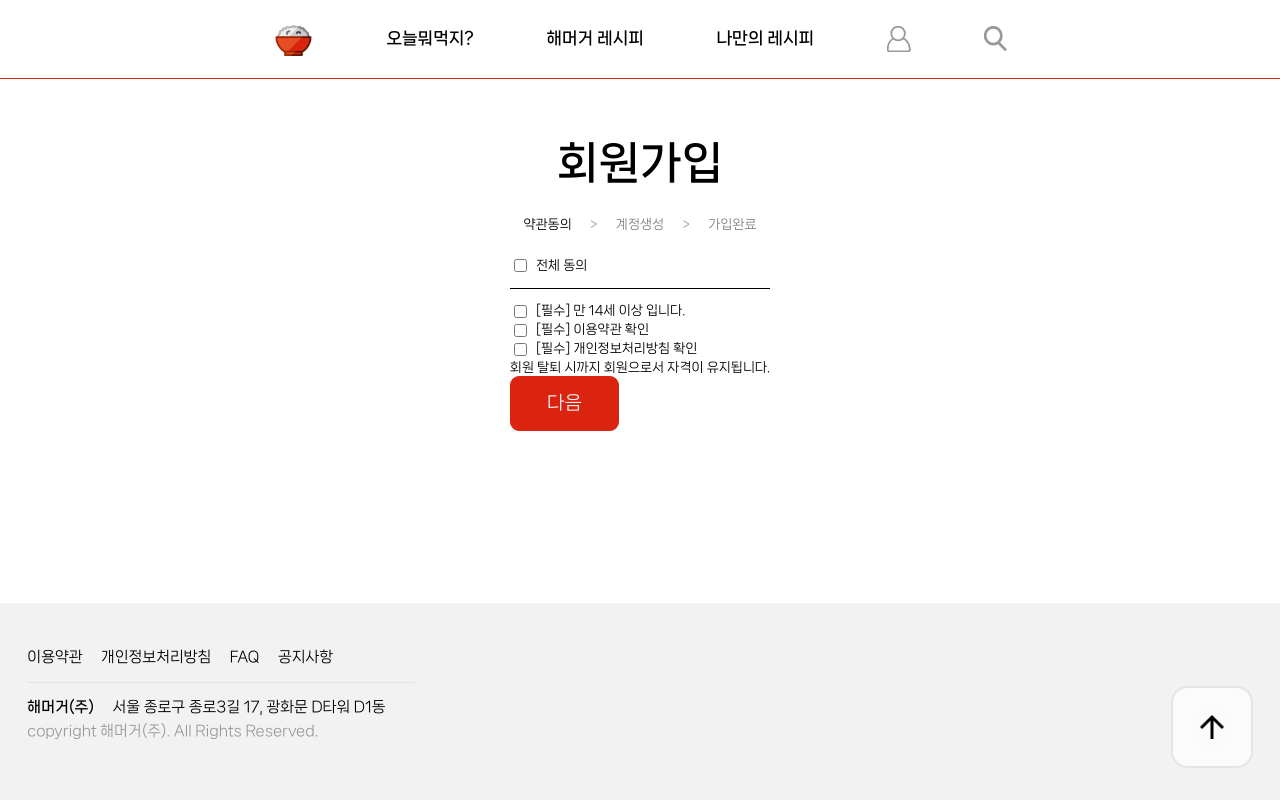
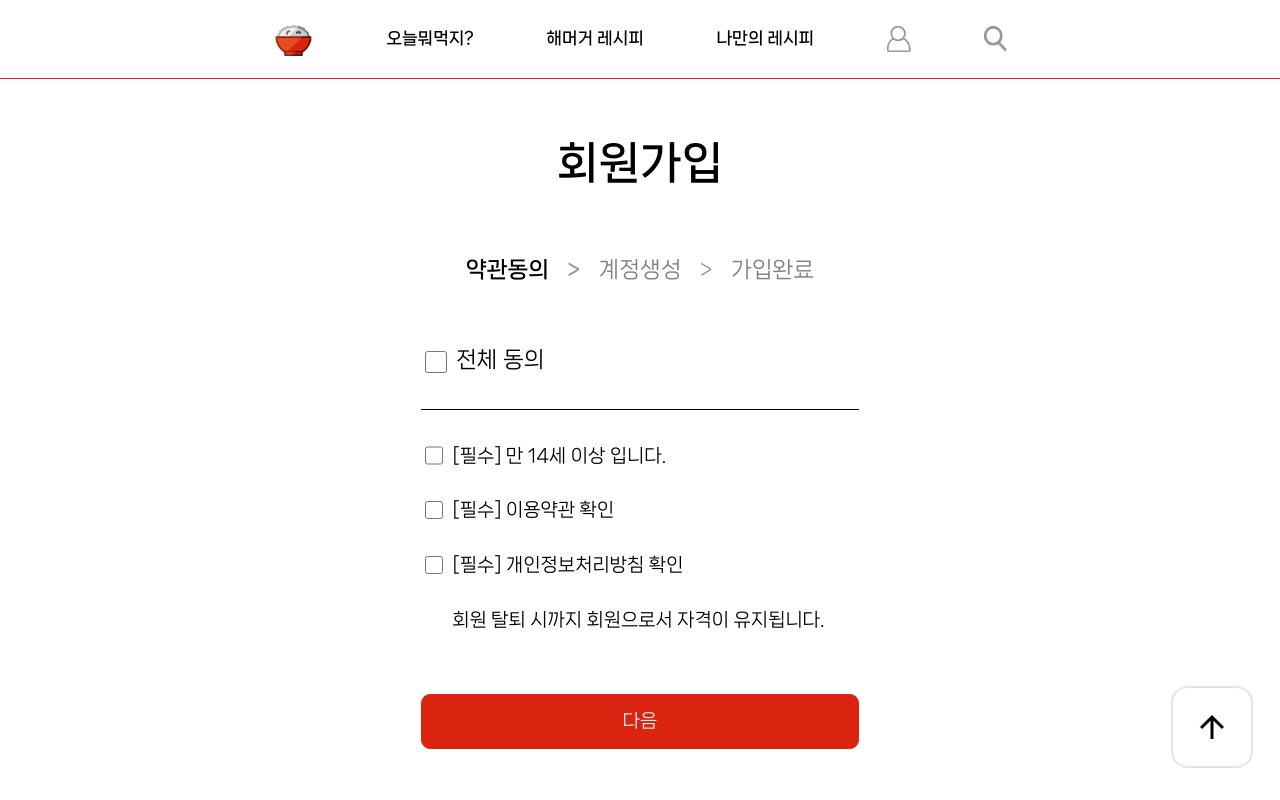
Before and after one commit to FRONTENDSCHOOL9/Hae-meo-geo, a React (Vite) app: page /user/signupStepOne in a window 1280 px wide. Shown: the top 800 px of the page. Built offline with nearby package versions, Linux system fonts and the light colour scheme; no server answers.

Commit message:
design. css추가

```diff
--- a/src/components/Signup/SignupSteps.jsx
+++ b/src/components/Signup/SignupSteps.jsx
@@ -1,5 +1,5 @@
 import styles from "./SignupSteps.module.css";
-import PropTypes from 'prop-types';
+import PropTypes from "prop-types";
 
 SignupSteps.propTypes = {
   children: PropTypes.node.isRequired,
@@ -10,20 +10,21 @@ SignupStepsItem.propTypes = {
   color: PropTypes.string,
 };
 
-export function SignupSteps({children}){
-  const {steps} = styles;
+export function SignupSteps({ children }) {
+  const { steps } = styles;
 
-  return(
-    <ul className={steps}>{children}</ul>
-  )
+  return <ul className={steps}>{children}</ul>;
 }
 
 export function SignupStepsItem({
   children,
   color = "gray",
-}){
-  const {step} = styles;
-  return(
-    <li className={step} style={{ color: color }}>{children}</li>
-  )
+  fontWeight = "normal",
+}) {
+  const { step } = styles;
+  return (
+    <li className={step} style={{ color: color, fontWeight: fontWeight }}>
+      {children}
+    </li>
+  );
 }
--- a/src/components/Signup/SignupSteps.module.css
+++ b/src/components/Signup/SignupSteps.module.css
@@ -1,17 +1,19 @@
-.steps{
+.steps {
   display: flex;
   gap: 2rem;
+  font-size: 2.4rem;
 }
 
-.black{
+.black {
   color: var(--color-black);
+  font-weight: bold;
 }
 
-.gray{
+.gray {
   color: var(--color-gray-100);
 }
 
-.step:not(:last-child)::after{
+.step:not(:last-child)::after {
   content: ">";
   color: var(--color-gray-100);
   margin-left: 2rem;
--- a/src/components/login/LoginLayout.module.css
+++ b/src/components/login/LoginLayout.module.css
@@ -1,15 +1,21 @@
-.wrapper{
-  width: 100%;
+.wrapper {
   display: flex;
   flex-direction: column;
   align-items: center;
-
 }
 
-.inner{
+.inner {
   width: 48rem;
   display: flex;
   flex-direction: column;
   align-items: center;
-  gap: 2.4rem;
+  gap: 6.6rem;
+  box-sizing: border-box;
 }
+
+/* form {
+  width: 100%;
+  display: flex;
+  flex-direction: column;
+  gap: 4.5rem;
+} */
--- a/src/pages/user/Signup.jsx
+++ b/src/pages/user/Signup.jsx
@@ -1,19 +1,31 @@
 import { LinkButton } from "@components/Button/Button";
 import Title from "@components/Title/Title";
 import LoginLayout from "@components/login/LoginLayout";
+import styles from "./Signup.module.css";
 
-function Signup(){
+function Signup() {
+  const { subtitle, form } = styles;
   return (
     <>
       <LoginLayout>
         <Title>회원가입</Title>
-        <p>배달음식은 그만! 함께 밥 <strong>해머거</strong>요 :-)</p>
-        <form>
-          <LinkButton to={'/user/SignupStepOne'} type="button" color="primary" size="large" filled="filled">이메일 주소로 회원가입</LinkButton>
+        <p className={subtitle}>
+          배달음식은 그만! 함께 밥 <strong>해머거</strong>요 :-)
+        </p>
+        <form className={form}>
+          <LinkButton
+            to={"/user/SignupStepOne"}
+            type="button"
+            color="primary"
+            size="large"
+            filled="filled"
+          >
+            이메일 주소로 회원가입
+          </LinkButton>
         </form>
       </LoginLayout>
     </>
-  )
+  );
 }
 
 export default Signup;
--- /dev/null
+++ b/src/pages/user/Signup.module.css
@@ -0,0 +1,60 @@
+/* login */
+.login input[type="checlbox"] {
+  width: 1.4rem;
+  height: 1.4rem;
+}
+
+.login label {
+  font-size: 1.2rem;
+}
+
+.form {
+  width: 100%;
+  display: flex;
+  flex-direction: column;
+  justify-content: center;
+  gap: 1.2rem;
+}
+
+/* signup */
+.signup p,
+label {
+  font-size: 2rem;
+}
+
+.subtitle {
+  font-size: 2.4rem;
+}
+
+.checkbox {
+  width: 2rem;
+  height: 2rem;
+}
+
+.signup fieldset {
+  margin-bottom: 2rem;
+}
+
+.checkbox-large {
+  width: 2.4rem;
+  height: 2.4rem;
+  margin-bottom: 0;
+}
+
+.signup hr {
+  width: 100%;
+  height: 1px;
+  background-color: var(--color-black-100);
+  border: unset;
+  margin: 0.4rem 0 2.4rem;
+}
+
+.signup p:last-of-type {
+  margin-left: 3.4rem;
+  margin-bottom: 5.6rem;
+}
+
+.form{
+  width: 100%;
+  display: flex;
+}
--- a/src/pages/user/SignupStepOne.jsx
+++ b/src/pages/user/SignupStepOne.jsx
@@ -3,77 +3,117 @@ import { SignupSteps, SignupStepsItem } from "@components/Signup/SignupSteps";
 import Title from "@components/Title/Title";
 import LoginLayout from "@components/login/LoginLayout";
 import { useRef, useState } from "react";
-import { useNavigate } from 'react-router-dom';
+import { useNavigate } from "react-router-dom";
+import styles from "./Signup.module.css";
 
-function SignupStepOne(){
+function SignupStepOne() {
+  const {form} = styles;
   const [allChecked, setAllChecked] = useState(false);
+  const { subtitle, checkbox } = styles;
   const checkboxesRef = useRef([]);
   const navigate = useNavigate();
   const handleAllCheckboxChange = (e) => {
     const isChecked = e.target.checked;
     setAllChecked(isChecked);
 
-    checkboxesRef.current.forEach(checkboxRef => {
+    checkboxesRef.current.forEach((checkboxRef) => {
       checkboxRef.checked = isChecked;
     });
   };
 
   const handleRequiredCheckboxChange = () => {
-    const areAllRequiredChecked = Array.from(document.querySelectorAll('input[type="checkbox"]'))
-      .filter(checkbox => checkbox.getAttribute('data-required') === 'true')
-      .every(checkbox => checkbox.checked);
+    const areAllRequiredChecked = Array.from(
+      document.querySelectorAll('input[type="checkbox"]'),
+    )
+      .filter((checkbox) => checkbox.getAttribute("data-required") === "true")
+      .every((checkbox) => checkbox.checked);
 
     setAllChecked(areAllRequiredChecked);
   };
 
   const handleNextButtonClick = () => {
-    const anyCheckboxUnchecked = checkboxesRef.current.some(checkbox => !checkbox.checked);
+    const anyCheckboxUnchecked = checkboxesRef.current.some(
+      (checkbox) => !checkbox.checked,
+    );
 
-    anyCheckboxUnchecked ? alert("[필수] 항목에 체크해주세요") : navigate("/user/signupStepTwo");
+    anyCheckboxUnchecked
+      ? alert("[필수] 항목에 체크해주세요")
+      : navigate("/user/signupStepTwo");
   };
 
-  return(
+  return (
     <>
       <LoginLayout>
         <Title>회원가입</Title>
 
         <SignupSteps>
-        <SignupStepsItem color="black">약관동의</SignupStepsItem>
+          <SignupStepsItem color="black" fontWeight="bold">
+            약관동의
+          </SignupStepsItem>
           <SignupStepsItem>계정생성</SignupStepsItem>
           <SignupStepsItem>가입완료</SignupStepsItem>
         </SignupSteps>
 
-      <form>
+        <form className={`${styles.signup} ${form}`}>
           <fieldset>
-          <input type="checkbox" id="agreeAll" checked={allChecked}
-              onChange={handleAllCheckboxChange} />
-          <label htmlFor="agreeAll">전체 동의</label>
+            <input
+              type="checkbox"
+              id="agreeAll"
+              checked={allChecked}
+              onChange={handleAllCheckboxChange}
+              className={styles["checkbox-large"]}
+            />
+            <label className={subtitle} htmlFor="agreeAll">
+              전체 동의
+            </label>
           </fieldset>
           <hr />
           <fieldset>
-          <input type="checkbox" id="ageCheck" data-required="true"
-              ref={(el) => checkboxesRef.current[0] = el}
-          onChange={handleRequiredCheckboxChange} />
+            <input
+              type="checkbox"
+              id="ageCheck"
+              data-required="true"
+              ref={(el) => (checkboxesRef.current[0] = el)}
+              onChange={handleRequiredCheckboxChange}
+              className={checkbox}
+            />
             <label htmlFor="ageCheck">[필수] 만 14세 이상 입니다.</label>
           </fieldset>
           <fieldset>
-          <input type="checkbox" id="termsCheck" data-required="true"
-              ref={(el) => checkboxesRef.current[1] = el}
-          onChange={handleRequiredCheckboxChange} />
+            <input
+              type="checkbox"
+              id="termsCheck"
+              data-required="true"
+              ref={(el) => (checkboxesRef.current[1] = el)}
+              onChange={handleRequiredCheckboxChange}
+              className={checkbox}
+            />
             <label htmlFor="termsCheck">[필수] 이용약관 확인</label>
           </fieldset>
           <fieldset>
-          <input type="checkbox" id="privacyCheck" data-required="true"
-              ref={(el) => checkboxesRef.current[2] = el}
-          onChange={handleRequiredCheckboxChange} />
+            <input
+              type="checkbox"
+              id="privacyCheck"
+              data-required="true"
+              ref={(el) => (checkboxesRef.current[2] = el)}
+              onChange={handleRequiredCheckboxChange}
+              className={checkbox}
+            />
             <label htmlFor="privacyCheck">[필수] 개인정보처리방침 확인</label>
           </fieldset>
           <p>회원 탈퇴 시까지 회원으로서 자격이 유지됩니다.</p>
-        <Button onClick={handleNextButtonClick} color="gray" size="large" filled="filled">다음</Button>
+          <Button
+            onClick={handleNextButtonClick}
+            color="gray"
+            size="large"
+            filled="filled"
+          >
+            다음
+          </Button>
         </form>
       </LoginLayout>
     </>
-  )
+  );
 }
 
 export default SignupStepOne;
--- a/src/pages/user/SignupStepThree.jsx
+++ b/src/pages/user/SignupStepThree.jsx
@@ -2,21 +2,22 @@ import { SignupSteps, SignupStepsItem } from "@components/Signup/SignupSteps";
 import Title from "@components/Title/Title";
 import LoginLayout from "@components/login/LoginLayout";
 
-function SignupStepThree(){
-  return(
+function SignupStepThree() {
+  return (
     <>
-     <LoginLayout>
+      <LoginLayout>
         <Title>회원가입</Title>
 
         <SignupSteps>
           <SignupStepsItem>약관동의</SignupStepsItem>
           <SignupStepsItem>계정생성</SignupStepsItem>
-          <SignupStepsItem color="black">가입완료</SignupStepsItem>
+          <SignupStepsItem color="black" fontWeight="bold">
+            가입완료
+          </SignupStepsItem>
         </SignupSteps>
-
       </LoginLayout>
     </>
-  )
+  );
 }
 
 export default SignupStepThree;
--- a/src/pages/user/SignupStepTwo.jsx
+++ b/src/pages/user/SignupStepTwo.jsx
@@ -6,12 +6,14 @@ import useCustomAxios from "@hooks/useCustomAxios.mjs";
 import { useRef, useState } from "react";
 import { useForm } from "react-hook-form";
 import { useNavigate } from "react-router-dom";
+import styles from "./SignupStepTwo.module.css";
 
 function SignupStepTwo() {
   const [emailAvailability, setEmailAvailability] = useState(null);
   const axios = useCustomAxios();
   const navigate = useNavigate();
   const [setAttachImg] = useState();
+  const { form } = styles;
   const {
     register,
     handleSubmit,
@@ -40,7 +42,29 @@ function SignupStepTwo() {
       console.log(formData);
 
       // 이미지
-      // if (formData.profileImage.length > 0) {
+      if (formData.profileImage.length > 0) {
+        const imageFormData = new FormData();
+        imageFormData.append("attach", formData.profileImage[0]);
+
+        const fileRes = await axios("/files", {
+          method: "post",
+          headers: {
+            "Content-Type": "multipart/form-data",
+          },
+          data: imageFormData,
+        });
+
+        formData.profileImage = fileRes.data.file.name;
+      } else {
+        delete formData.profileImage;
+      }
+
+      // if (!formData.profileImage || !formData.profileImage[0]) {
+      //   // 프로필 이미지가 선택되지 않았을 때 기본 이미지
+      //   formData.profileImage = ["api/public/logo.ico"];
+      //   console.log("qqqq");
+      // } else {
+      //   // 이미지가 선택된 경우
       //   const imageFormData = new FormData();
       //   imageFormData.append("attach", formData.profileImage[0]);
 
@@ -53,29 +77,7 @@ function SignupStepTwo() {
       //   });
 
       //   formData.profileImage = fileRes.data.file.name;
-      // } else {
-      //   delete formData.profileImage;
       // }
-
-      if (!formData.profileImage || !formData.profileImage[0]) {
-        // 프로필 이미지가 선택되지 않았을 때 기본 이미지
-        formData.profileImage = ["api/public/logo.ico"];
-        console.log("qqqq");
-      } else {
-        // 이미지가 선택된 경우
-        const imageFormData = new FormData();
-        imageFormData.append("attach", formData.profileImage[0]);
-
-        const fileRes = await axios("/files", {
-          method: "post",
-          headers: {
-            "Content-Type": "multipart/form-data",
-          },
-          data: imageFormData,
-        });
-
-        formData.profileImage = fileRes.data.file.name;
-      }
 
       //회원가입
       formData.type = "seller";
@@ -108,11 +110,16 @@ function SignupStepTwo() {
         <Title>회원가입</Title>
         <SignupSteps>
           <SignupStepsItem>약관동의</SignupStepsItem>
-          <SignupStepsItem color="black">계정생성</SignupStepsItem>
+          <SignupStepsItem color="black" fontWeight="bold">
+            계정생성
+          </SignupStepsItem>
           <SignupStepsItem>가입완료</SignupStepsItem>
         </SignupSteps>
 
-        <form onSubmit={handleSubmit(onSubmit)}>
+        <form
+          onSubmit={handleSubmit(onSubmit)}
+          className={`${form} ${styles.steptwo}`}
+        >
           <fieldset>
             <label htmlFor="email">아이디(이메일)*</label>
             <input
@@ -131,6 +138,7 @@ function SignupStepTwo() {
               onClick={handleCheckEmail}
               color="primary"
               size="large"
+              margin="false"
             >
               확인
             </Button>
--- /dev/null
+++ b/src/pages/user/SignupStepTwo.module.css
@@ -0,0 +1,31 @@
+.form {
+  display: flex;
+  flex-direction: column;
+  justify-content: center;
+  row-gap: 4.5rem;
+}
+
+.steptwo fieldset {
+  display: grid;
+  grid-template-columns: 18rem 30rem;
+  position: relative;
+}
+
+.steptwo input:not([type="email"]) {
+  grid-column: 2 / span 2;
+}
+
+.steptwo Button {
+  grid-column: 3;
+  margin-left: 1rem;
+}
+
+.steptwo fieldset > p {
+  position: absolute;
+  bottom: -3.2rem;
+  left: 19rem;
+}
+
+.steptwo fieldset > p:not(.black) {
+  color: var(--color-primary);
+}
```
Lines whose indentation alone changed are shown as unchanged.
